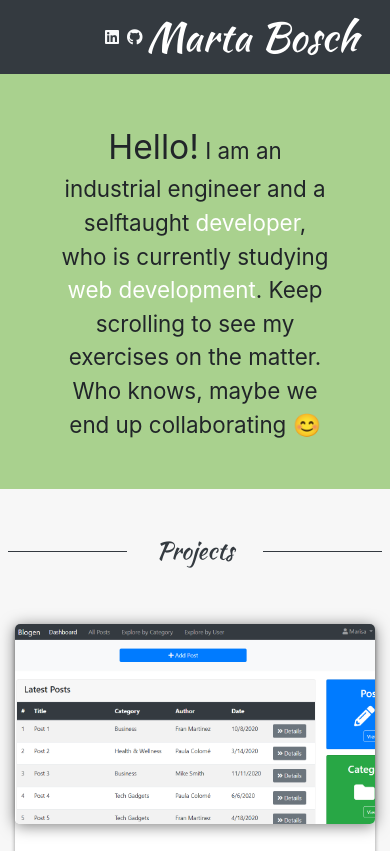
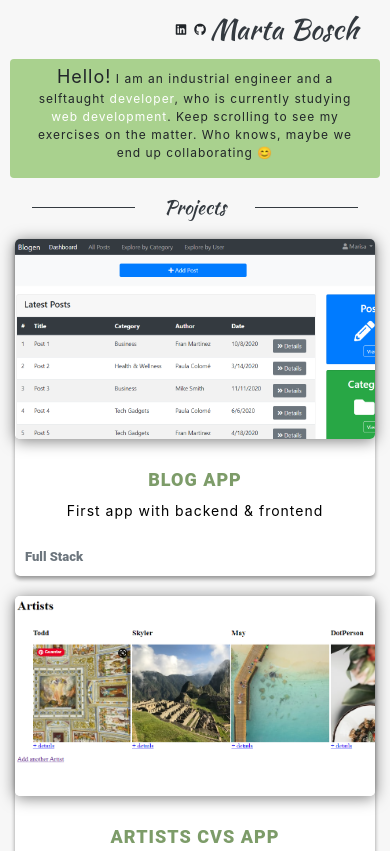
Before and after one commit to mrtbsc/portfolio, a plain HTML site: page index.html in a window 390 px wide. Shown: the top 851 px of the page. Drawn offline with nearby package versions, Linux system fonts and the light colour scheme.

Commit message:
upgrade responsiveness

```diff
--- a/index.html
+++ b/index.html
@@ -14,12 +14,12 @@
 <body>
 
     <!------------ NAVBAR -------------->
-    <nav class="navbar navbar-expand-sm navbar-dark bg-dark">
+    <nav class="navbar navbar-expand-sm bg-sm-dark">
         <div class="container">
             <div class="ml-auto d-flex">
-                <i class="fab fa-linkedin text-light align-self-center px-1"></i>
-                <i class="fab fa-github text-light align-self-center px-1"></i>
-                <a class="navbar-brand" href="#"><h1 class="mb-0">Marta Bosch</h1></a>
+                <i class="fab fa-linkedin align-self-center px-1"></i>
+                <i class="fab fa-github align-self-center px-1"></i>
+                <a class="navbar-brand text-dark" href="#"><h1 class="mb-0">Marta Bosch</h1></a>
             </div>
             <!-- <ul class="navbar-nav">
                 <li class="nav-item">
@@ -36,8 +36,8 @@
     </nav>
 
     <!------------ INTRO -------------->
-    <section id="intro" class="py-5">
-        <div class="container">
+    <section id="intro" class="pt-1 pb-3 py-sm-5 rounded m-sm-0">
+        <div class="container-fluid">
             <p class="m-auto text-center">
                 <span id="greeting">Hello!</span> I am an industrial engineer and a selftaught <span class="text-white">developer</span>, who is currently studying <span class="text-white">web development</span>. Keep scrolling to see my exercises on the matter. Who knows, maybe we end up collaborating 😊
             </p>
@@ -49,8 +49,8 @@
     <section id="projects">
 
         <div id="cards_landscape_wrap-2">
-            <div class="container pt-5">
-                <h2 class="row align-items-center">
+            <div class="container pt-2">
+                <h2 id="projects-divider" class="row align-items-center px-sm-0 px-4">
                     <span class="col half-divider bg-dark mx-2"></span>
                     <div class="col text-dark">Projects</div>
                     <span class="col half-divider bg-dark mx-2"></span>
--- a/style.css
+++ b/style.css
@@ -1,7 +1,6 @@
 /*----  Main Style  ----*/
 #cards_landscape_wrap-2{
   text-align: center;
-  background: #F7F7F7;
 }
 #cards_landscape_wrap-2 .container{
   padding-top: 80px;
@@ -47,14 +46,13 @@
 
 #cards_landscape_wrap-2 .card-flyer{
   background: #FFFFFF;
-  margin-top: 50px;
+  margin-top: 20px;
   -webkit-transition: all 0.2s ease-in;
   -moz-transition: all 0.2s ease-in;
   -ms-transition: all 0.2s ease-in;
   -o-transition: all 0.2s ease-in;
   transition: all 0.2s ease-in;
   box-shadow: 0px 3px 4px rgba(0, 0, 0, 0.40);
-  height: 93%;
 }
 #cards_landscape_wrap-2 .card-flyer:hover{
   background: #fff;
@@ -69,7 +67,7 @@
 #cards_landscape_wrap-2 .card-flyer .text-box p{
   margin-top: 10px;
   margin-bottom: 0px;
-  padding-bottom: 0px;
+  padding-bottom: 25px;
   font-size: 14px;
   letter-spacing: 1px;
   color: #000000;
@@ -82,40 +80,58 @@
   text-transform: uppercase;
   font-family: 'Roboto Black', sans-serif;
   letter-spacing: 1px;
-  color: #00acc1;
+  color: #7d9c69;
 }
 
 /** own **/
 
+body {
+  background: #F7F7F7;
+}
+
 .text-footer {
+  font-family: 'Roboto Black', sans-serif;
   font-size: small;
   color: #6c757d;
-  padding-left: 10px;
-  margin-top: 20px;
   text-align: left;
   position: absolute;
-  bottom: -15px;
+  bottom: 10px;
+  left: 25px;
 }
 
 h1, h2 {
   font-family: 'Kaushan Script', cursive;
 }
 
+h1 {
+  font-size: 1.75rem;
+}
+
+nav i {
+  font-size: 0.75rem;
+}
+
+nav {
+  margin-bottom: -10px;
+}
+
 #intro {
   background-color: #A9D18E;
+  margin: 0.6rem;
+  letter-spacing: 1px;
 }
 
 #intro p {
-  width: 75%;
-  font-size: 1.4rem;
+  width: 100%;
+  font-size: .75rem;
   }
 
 #greeting { font-size: 1.5em; }
 
-#projects { padding-top: px;}
 
 h2 {
-  font-size: 1.5rem;
+  font-size: 1.2rem;
+  margin-bottom: 0;
 }
 
 .half-divider {
@@ -123,8 +139,72 @@ h2 {
   height: 1px;
 }
 
+@media (min-width: 425px) {
+
+  .bg-sm-dark {
+    background-color: #343a40;
+  }
+
+  nav.navbar i {
+    color: #f8f9fa!important;
+    font-size: 1rem;
+  }
+
+  nav.navbar h1 {
+    color: #f8f9fa!important;
+    font-size: 2.5rem;
+  }
+
+  nav {
+    margin-bottom: 0;
+  }
+
+  #intro p {
+      /* width: 75%; */
+      font-size: 1.1rem;
+  }
+
+  h2 {
+    font-size: 1.5rem;
+    margin-bottom: 0.5rem;
+  }
+
+}
+
+
+@media (min-width: 531px) {
+  #intro p {
+      width: 75%;
+      font-size: 1.4rem;
+  }
+
+  #cards_landscape_wrap-2 {
+    padding-top: 40px;
+  }
+
+  #cards_landscape_wrap-2 .card-flyer {
+    margin-top: 50px;
+    height: 93%;
+  }
+
+  .text-footer {
+    bottom: -10px;
+  }
+
+
+
+}
+
 @media (min-width: 990px) {
   #intro p {
-      width: 55%;
+      width: 50%;
   }
+
 }
+
+@media (min-width: 1220px) {
+  #intro p {
+      width: 40%;
+  }
+
+}
```
